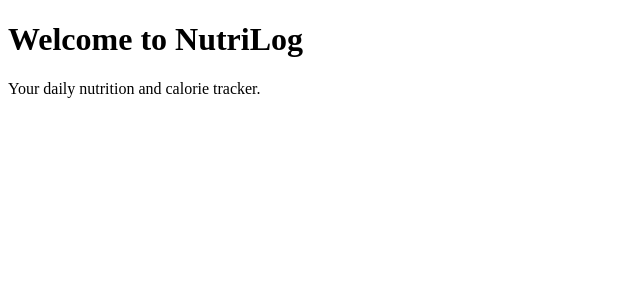
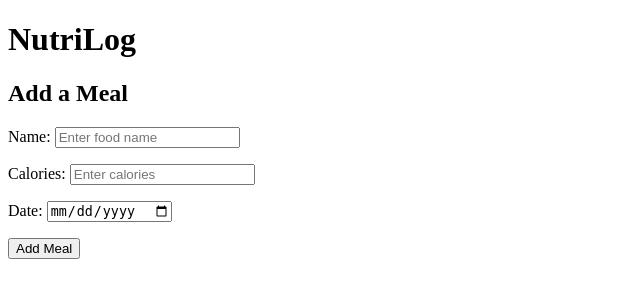
Before and after one commit to sirdrick037-svg/nutrilog, a Django app: page / in a window 1280 px wide. Shown: the top 300 px of the page, without its empty margins (0-640 px from the left). Run offline with Django 5.2, Linux system fonts and the light colour scheme.

Commit message:
Update home.html to enhance meal entry form and improve page structure

```diff
--- a/nutrilog/meal_log/templates/meal_log/home.html
+++ b/nutrilog/meal_log/templates/meal_log/home.html
@@ -9,9 +9,21 @@
 
 <body>
 
-    <h1>Welcome to NutriLog</h1>
+    <h1>NutriLog</h1>
 
-    <p>Your daily nutrition and calorie tracker.</p>
+    <h2>Add a Meal</h2>
+
+    <form method="POST">
+
+        {% csrf_token %}
+
+        {{ form.as_p }}
+
+        <button type="submit">
+            Add Meal
+        </button>
+
+    </form>
 
 </body>
 </html>
```
